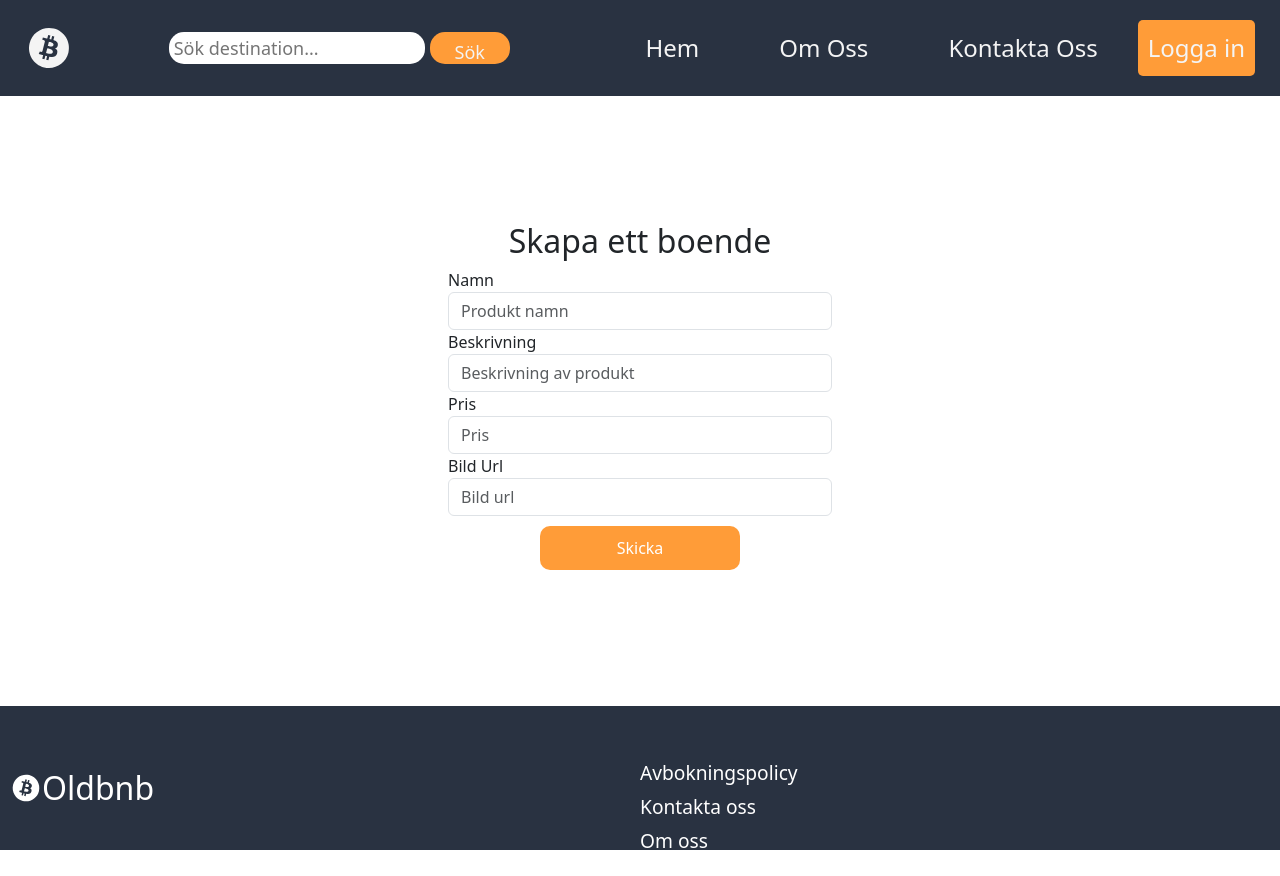
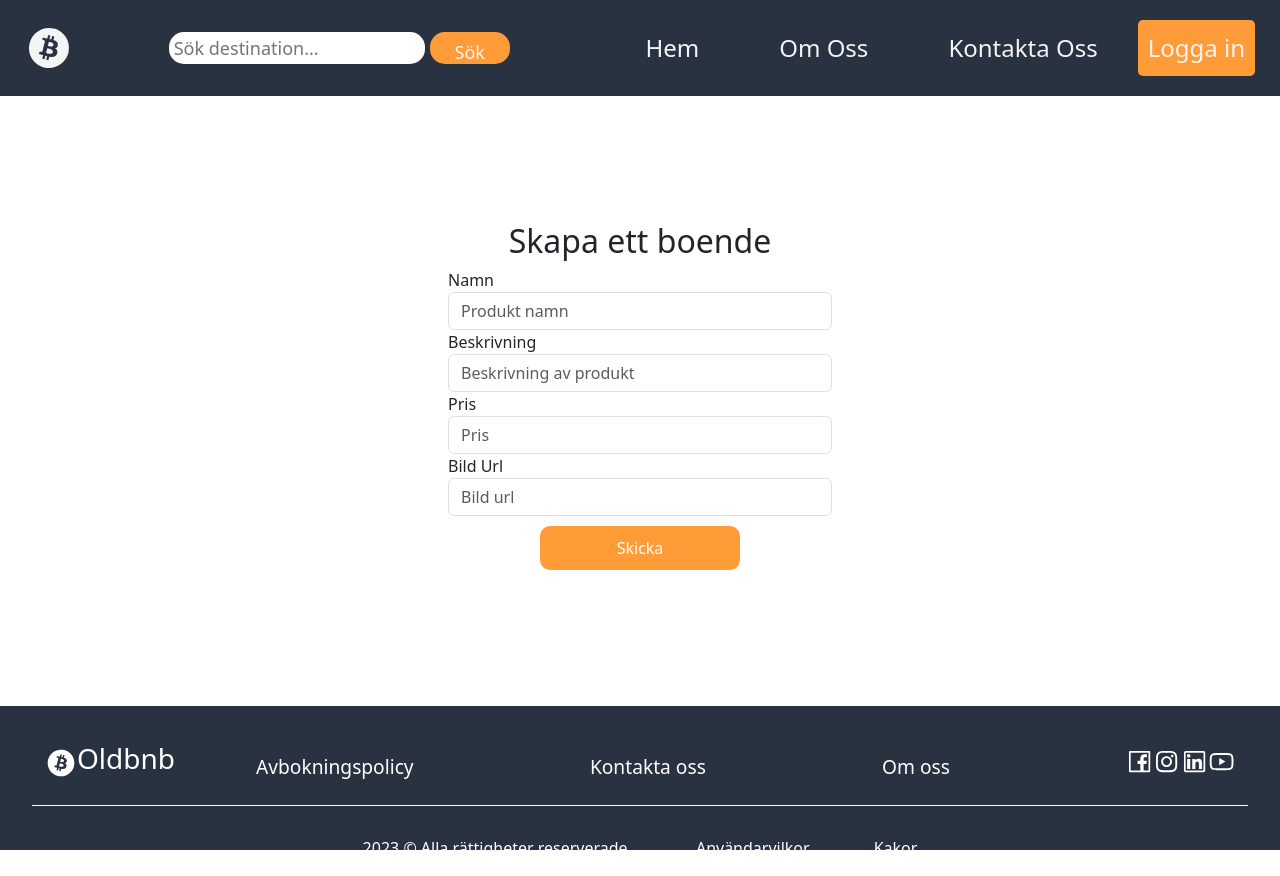
Before and after one commit to jeslaa/Oldbnb, a React (Vite) app: page /ProductForm in a window 1280 px wide. Before the commit the page ends 855 px from the top, so only its background shows below. Built offline with nearby package versions, Linux system fonts and the light colour scheme.

Commit message:
Footer is done, fixed pushing upp method for multiple images

```diff
--- a/src/components/footer/Footer.scss
+++ b/src/components/footer/Footer.scss
@@ -24,18 +24,18 @@
         flex-direction: column;
     }
 
-    .circle-container{
-        display: flex;
-        justify-content: flex-end;
-        align-items: flex-end;
-        // width: 100%;
+    // .circle-footer-container{
+    //     display: flex;
+    //     justify-content: flex-end;
+    //     align-items: flex-end;
+    //     // width: 100%;
 
-        .circle{
-            background-color:#FF9C38 ;
-            width: 100px;
-            height: 100px;
-        }
-    }
+    //     .circle-footer{
+    //         background-color:#FF9C38 ;
+    //         width: 100px;
+    //         height: 100px;
+    //     }
+    // }
 
 
 
@@ -52,3 +52,59 @@
 
     }
 }
+
+@media only screen and (min-width: 768px) {
+    .footer{
+        .links {
+            display: flex;
+            justify-content: space-between;
+            width: 80%;
+            flex-direction: row;
+        }
+
+        .logo {
+            display: flex;
+            align-items: center;
+            color: #ffff;
+            position: relative;
+            top: 25%;
+            width: 15%;
+            margin-left: 45px;
+            font-size: 2rem;
+        }
+
+        .logo-links{
+            display: flex;
+            align-items: center;
+            color: #ffff;
+            font-size: 1.7rem;
+            margin-right: 45px;
+            margin-bottom: 30px;
+        }
+
+        .underline{
+            background-color: #ffff;
+            margin: auto;
+            height: 1px;
+            width: 95%;
+        }
+
+        .idk{
+            display: flex;
+            justify-content: center;
+            padding-top: 30px;
+            gap: 5%;
+
+            p{
+                color: #ffff;
+                text-decoration: underline;
+            }
+
+            .all-rights{
+                text-decoration: none;
+            }
+
+
+        }
+    }
+  }
--- a/src/components/footer/Footer.tsx
+++ b/src/components/footer/Footer.tsx
@@ -1,31 +1,53 @@
-import React from 'react'
-import './Footer.scss'
-import { BiLogoBitcoin } from 'react-icons/bi'
-import { Link } from 'react-router-dom'
-
+import { BiLogoBitcoin } from "react-icons/bi";
+import {
+  AiOutlineInstagram,
+  AiOutlineLinkedin,
+  AiOutlineYoutube,
+  AiOutlineFacebook,
+} from "react-icons/ai";
+import { Link } from "react-router-dom";
+import "./Footer.scss";
 
 const Footer = () => {
   return (
-    <div className='footer'>
+    <div className="footer">
       {/* Logo and Oldbnb */}
-      <div className='logo'>
-      <BiLogoBitcoin />
-        Oldbnb
+      <div className="logo">
+        <BiLogoBitcoin />
+        <h3>Oldbnb</h3>
       </div>
 
-      <div className='links'>
-        <Link to={'/Policy'}>Avbokningspolicy</Link>
-        <Link to={'/ContactUs'}>Kontakta oss</Link>
-        <Link to={'/AboutUs'}>Om oss</Link>
-      </div>
-      <div className='circle-container'>
-      <div className='circle'>
-        Hej
+      <div className="links">
+        <Link to={"/Policy"}>Avbokningspolicy</Link>
+        <Link to={"/ContactUs"}>Kontakta oss</Link>
+        <Link to={"/AboutUs"}>Om oss</Link>
+
+        <div className="logo-links">
+          <AiOutlineFacebook />
+          <AiOutlineInstagram />
+          <AiOutlineLinkedin />
+          <AiOutlineYoutube />
+        </div>
       </div>
 
+      <div className="underline">
+
       </div>
+
+      <div className="idk">
+        <p className="all-rights">2023 © Alla rättigheter reserverade.</p>
+        <p className="p-underline">Användarvilkor</p>
+        <p className="p-underline">Kakor</p>
+      </div>
+
+      {/* <div className='circle-footer-container'>
+      <div className='circle-footer'>
+
+      </div>
+
+      </div> */}
     </div>
-  )
-}
+  );
+};
 
-export default Footer
+export default Footer;
--- a/src/components/productdetails/ProductDetails.tsx
+++ b/src/components/productdetails/ProductDetails.tsx
@@ -60,6 +60,8 @@ const ProductDetails: React.FC = () => {
                 <p>Price: {product.price} kr</p>
                 <img src={product.imageUrl[0]} alt="" />
                 <img src={product.imageUrl[1]} alt="" />
+                <img src={product.imageUrl[2]} alt="" />
+                <img src={product.imageUrl[3]} alt="" />
                 {/* Display other product details as needed */}
             </div>
         ) : (
--- a/src/components/productform/ProductForm.tsx
+++ b/src/components/productform/ProductForm.tsx
@@ -7,22 +7,23 @@ const ProductForm = () => {
   const [name, setName] = useState("");
   const [description, setDescription] = useState("");
   const [price, setPrice] = useState("");
-  const [image, setImage] = useState("");
+  const [images, setImages] = useState<string[]>([]);
   const navigate = useNavigate();
 
   const saveProduct = async (e: React.FormEvent) => {
     e.preventDefault();
 
-    if (name === "" || description === "" || price === "" || image === "") {
+    if (name === "" || description === "" || price === "" || images.length === 0) {
       alert("Var vänlig och fyll i allt i formuläret");
     }
 
+    //Post to database
     try {
       await axios.post("http://localhost:3000/api/products/", {
         productName: name,
         description: description,
         price: price,
-        imageUrl: image,
+        imageUrl: images,
       });
       navigate("/");
     } catch (error) {
@@ -75,8 +76,11 @@ const ProductForm = () => {
           className="form-control"
           id="formGroupExampleInput2"
           placeholder="Bild url"
-          value={image}
-          onChange={(e) => setImage(e.target.value)}
+          value={images.join(',')}
+          onChange={(e) => {
+            const urls = e.target.value.split(',').map((url) => url.trim());
+            setImages(urls);
+          }}
         ></input>
       </div>
       <div className="submit">
```
